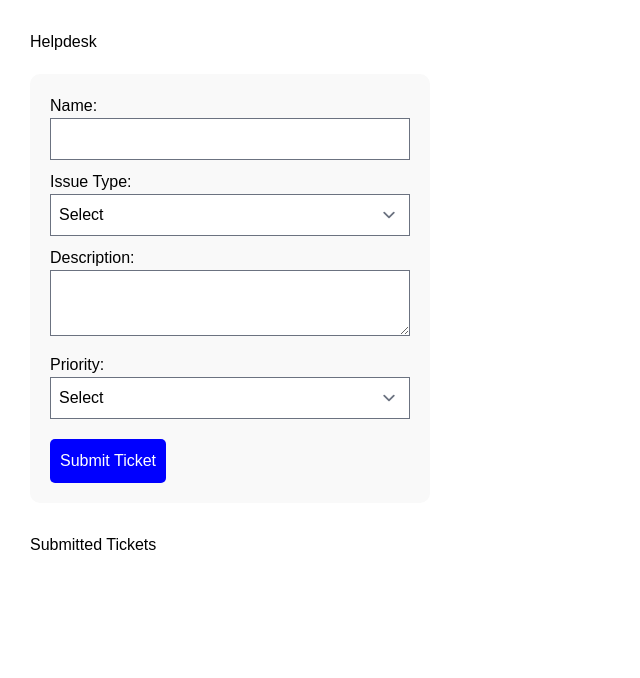
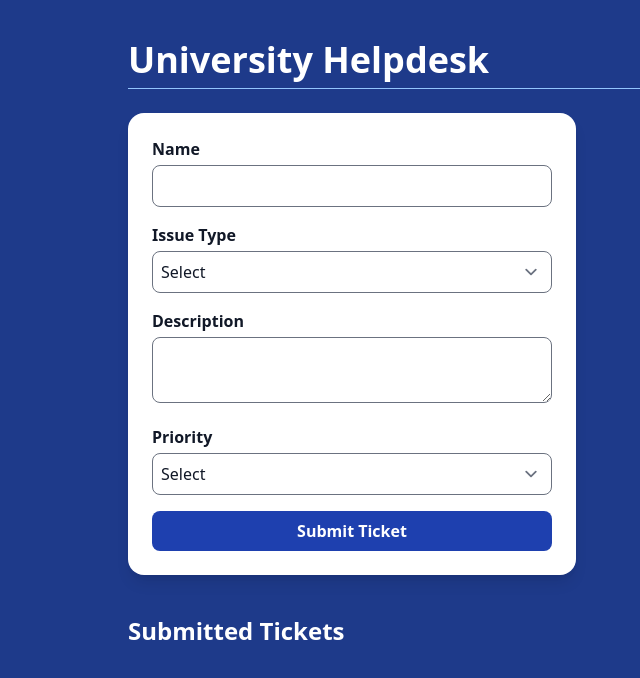
Before and after one commit to VictoriaX002/Nature-of-Enterprise-CA3, a Next.js app in the folder nextjs-dashboard/: page /hpage in a window 1280 px wide. Shown: the top 678 px of the page, without its empty margins (0-640 px from the left). Built offline with nearby package versions, Linux system fonts and the light colour scheme.

Commit message:
Updated helpdesk.tsx to match local code.
Changes the "return" section into better and more reliable code.

```diff
--- a/nextjs-dashboard/app/hpage/helpdesk.tsx
+++ b/nextjs-dashboard/app/hpage/helpdesk.tsx
@@ -30,7 +30,6 @@ export default function Helpdesk() {
 
     setTickets([...tickets, newTicket]);
     setSubmitted(true);
-
     form.reset();
   };
 
@@ -42,28 +41,22 @@ export default function Helpdesk() {
   };
 
   return (
-    <div style={{ padding: "30px", fontFamily: "Arial" }}>
-      <h1 style={{ marginBottom: "20px" }}>Helpdesk</h1>
+    <div className="min-h-screen bg-blue-900 text-gray-900 flex flex-col items-center py-10 px-4">
+      <div className="w-full max-w-5xl">
+        <h1 className="text-4xl font-bold text-white mb-6 border-b border-blue-300 pb-2">
+          University Helpdesk
+        </h1>
 
-      <form
-        onSubmit={handleSubmit}
-        style={{
-          background: "#f9f9f9",
-          padding: "20px",
-          borderRadius: "10px",
-          maxWidth: "400px",
-        }}
-      >
-        <div style={{ marginBottom: "10px" }}>
-          <label htmlFor="name">Name:</label>
-          <br />
-          <input id="name" name="name" type="text" required style={{ width: "100%", padding: "8px" }} />
+        <div className="bg-white shadow-lg rounded-2xl p-6 max-w-md">
+          <form onSubmit={handleSubmit} className="space-y-4">
+            <div>
+              <label className="block font-semibold mb-1">Name</label>
+              <input name="name" required className="w-full border rounded-lg p-2 focus:outline-none focus:ring-2 focus:ring-blue-500" />
             </div>
 
-        <div style={{ marginBottom: "10px" }}>
-          <label htmlFor="type">Issue Type:</label>
-          <br />
-          <select id="type" name="type" required style={{ width: "100%", padding: "8px" }}>
+            <div>
+              <label className="block font-semibold mb-1">Issue Type</label>
+              <select name="type" required className="w-full border rounded-lg p-2">
                 <option value="">Select</option>
                 <option>IT Issue</option>
                 <option>Facilities</option>
@@ -71,16 +64,14 @@ export default function Helpdesk() {
               </select>
             </div>
 
-        <div style={{ marginBottom: "10px" }}>
-          <label htmlFor="description">Description:</label>
-          <br />
-          <textarea id="description" name="description" required style={{ width: "100%", padding: "8px" }} />
+            <div>
+              <label className="block font-semibold mb-1">Description</label>
+              <textarea name="description" required className="w-full border rounded-lg p-2" />
             </div>
 
-        <div style={{ marginBottom: "10px" }}>
-          <label htmlFor="priority">Priority:</label>
-          <br />
-          <select id="priority" name="priority" required style={{ width: "100%", padding: "8px" }}>
+            <div>
+              <label className="block font-semibold mb-1">Priority</label>
+              <select name="priority" required className="w-full border rounded-lg p-2">
                 <option value="">Select</option>
                 <option>Low</option>
                 <option>Medium</option>
@@ -88,42 +79,60 @@ export default function Helpdesk() {
               </select>
             </div>
 
-        <button
-          style={{
-            marginTop: "10px",
-            padding: "10px",
-            background: "blue",
-            color: "white",
-            border: "none",
-            borderRadius: "5px",
-            cursor: "pointer",
-          }}
-        >
+            <button className="w-full bg-blue-800 hover:bg-blue-700 text-white font-semibold py-2 rounded-lg transition">
               Submit Ticket
             </button>
           </form>
 
-      {submitted && <p style={{ color: "green" }}>Ticket submitted ✅</p>}
+          {submitted && (
+            <p className="text-green-600 mt-4">Ticket submitted.</p>
+          )}
+        </div>
 
-      <h2 style={{ marginTop: "30px" }}>Submitted Tickets</h2>
+        <div className="mt-10">
+          <h2 className="text-2xl text-white font-semibold mb-4">
+            Submitted Tickets
+          </h2>
 
-      <ul style={{ listStyle: "none", padding: 0 }}>
+          <div className="space-y-4">
             {tickets.map((ticket, index) => (
-          <li
+              <div
                 key={index}
-            style={{
-              background: "#eee",
-              padding: "10px",
-              marginBottom: "10px",
-              borderRadius: "8px",
-            }}
+                className="bg-white p-4 rounded-xl shadow-md flex justify-between items-start"
               >
-            <strong>{ticket.name}</strong> - {ticket.type} ({ticket.priority})
-            <br />
-            {ticket.description}
-          </li>
+                <div>
+                  <p className="font-bold text-lg">
+                    {ticket.name} — {ticket.type}
+                  </p>
+                  <p className="text-sm text-gray-600">
+                    Priority: {ticket.priority}
+                  </p>
+                  <p className="mt-2">{ticket.description}</p>
+                  <p className="mt-2 text-sm">
+                    Status:
+                    <span
+                      className={`ml-1 font-semibold ${
+                        ticket.status === "Open"
+                          ? "text-red-600"
+                          : "text-green-600"
+                      }`}
+                    >
+                      {ticket.status}
+                    </span>
+                  </p>
+                </div>
+
+                <button
+                  onClick={() => toggleStatus(index)}
+                  className="ml-4 bg-gray-200 hover:bg-gray-300 px-3 py-1 rounded-lg text-sm"
+                >
+                  Toggle
+                </button>
+              </div>
             ))}
-      </ul>
+          </div>
+        </div>
+      </div>
     </div>
   );
 }
```
Lines whose indentation alone changed are shown as unchanged.
